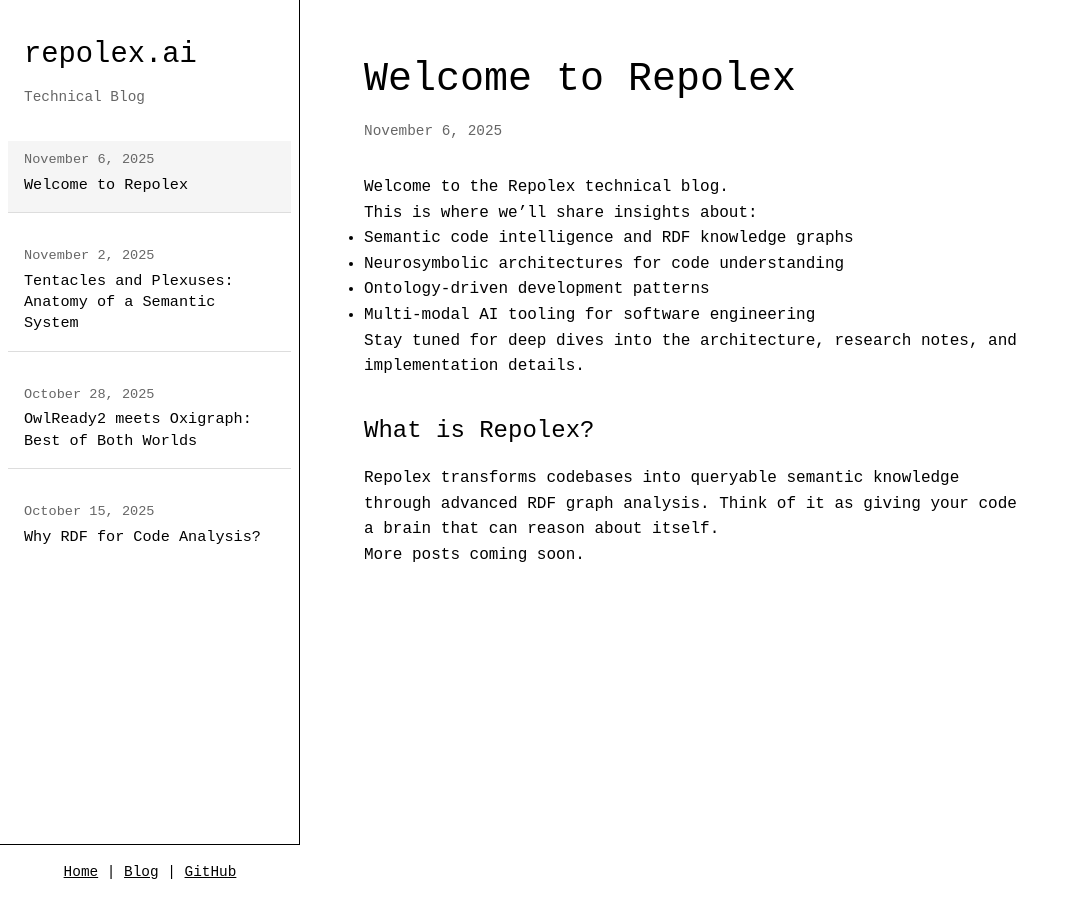
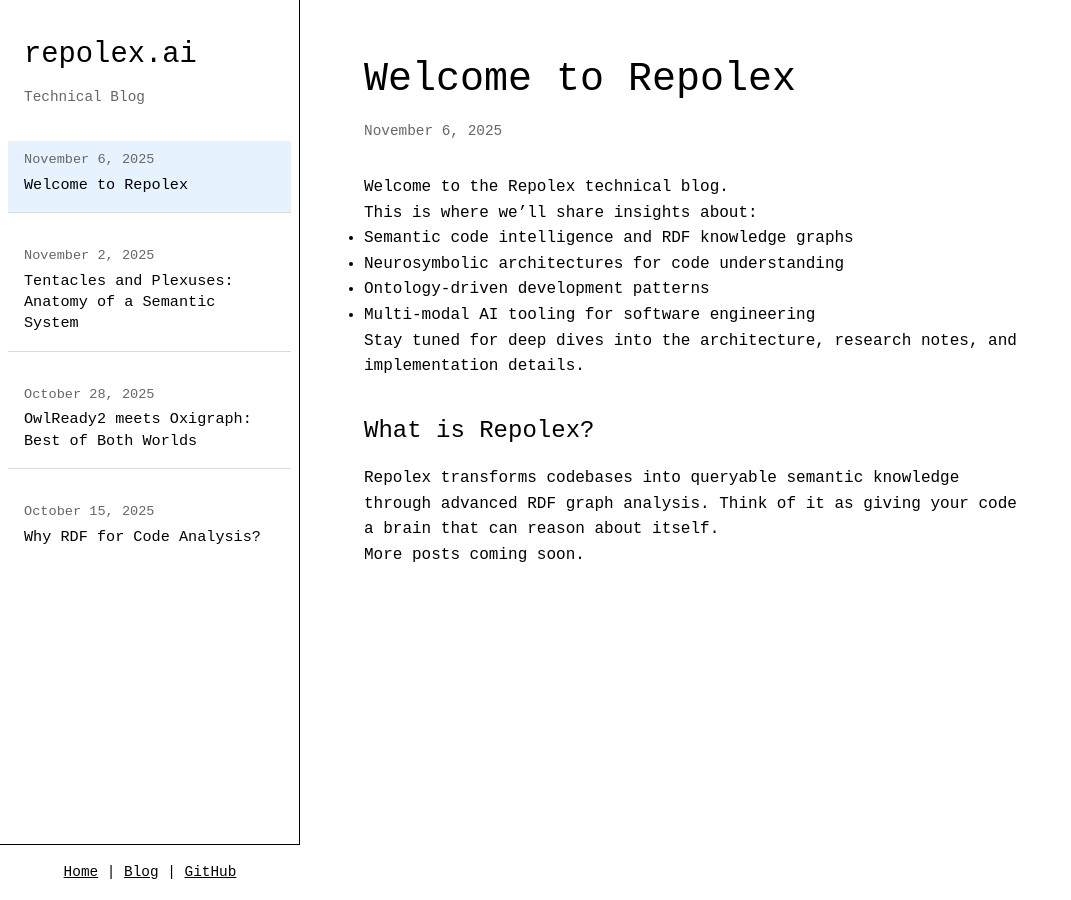
Before and after one commit to repolex-ai/repolex-www, a Jekyll site: the page built from _posts/2025-11-06-welcome.md, in a window 1280 px wide. Shown: the whole page, without its empty margins (0-1071 px from the left). Built offline with Jekyll 4.4.1, drawn with Linux system fonts in a browser that asks for light colours.

Commit message:
Change sidebar highlight to light blue
Added subtle touch of color with light blue highlight for current post.

Co-Authored-By: spacegoatai <spacegoatai@gmail.com>

```diff
--- a/assets/css/style.css
+++ b/assets/css/style.css
@@ -203,7 +203,7 @@ body.blog-layout {
 }
 
 .post-link.current {
-    background: #f5f5f5;
+    background: #e6f3ff;
 }
 
 .post-link a {
```
